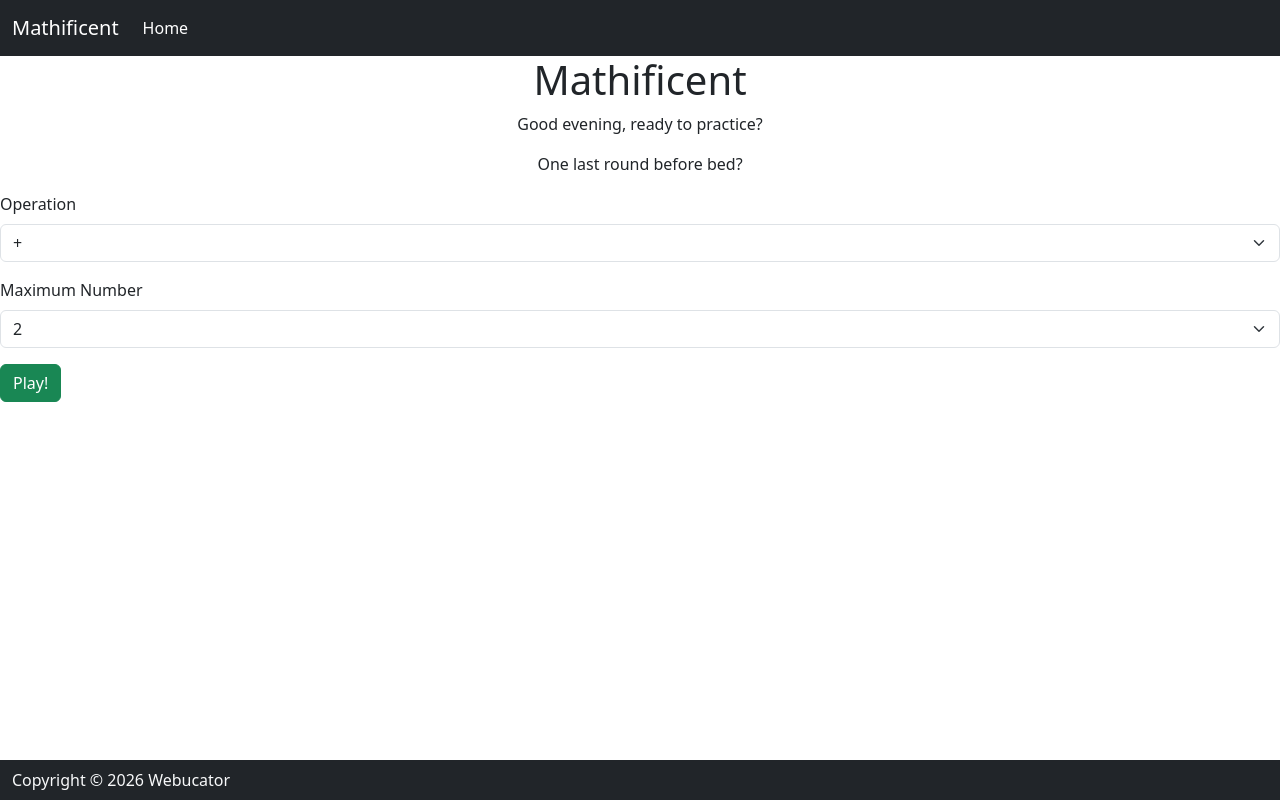
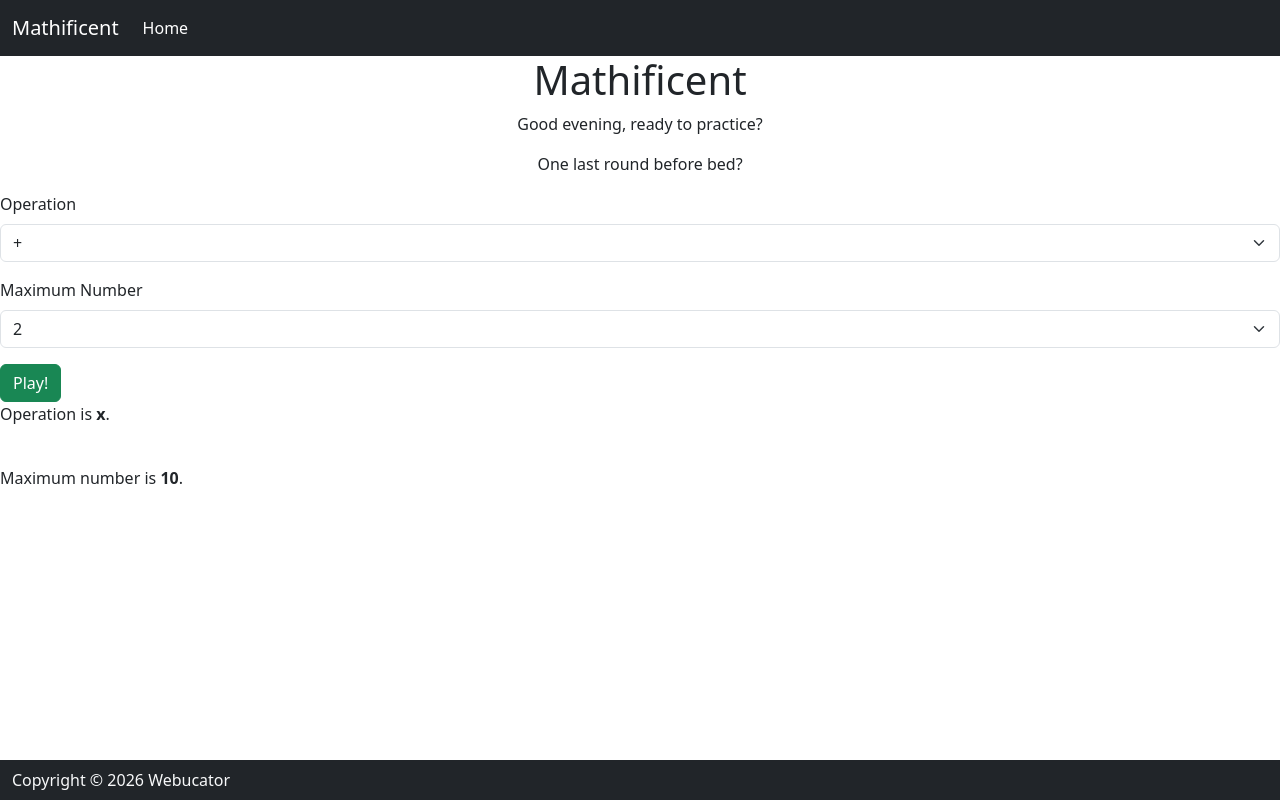
Before and after one commit to hecma3010/mathificent, a React (Vite) app: page / in a window 1280 px wide. Built offline with nearby package versions, Linux system fonts and the light colour scheme.

Commit message:
feat: add game component with operation and max number state

```diff
--- /dev/null
+++ b/src/components/Game.jsx
@@ -0,0 +1,14 @@
+function Game({ operation, maxNumber }) {
+  return (
+    <div>
+      <p>
+        Operation is <strong>{operation}</strong>.
+      </p>
+      <br />
+      <p>
+        Maximum number is <strong>{maxNumber}</strong>.
+      </p>
+    </div>
+  );
+}
+export default Game;
--- a/src/containers/App.jsx
+++ b/src/containers/App.jsx
@@ -1,8 +1,12 @@
 import Footer from "../components/Footer.jsx";
 import Header from "../components/Header.jsx";
 import Main from "../components/Main.jsx";
+import Game from "../components/Game.jsx";
+import { useState } from "react";
 
 function App() {
+  const [operation, setOperation] = useState("x");
+  const [maxNumber, setMaxNumber] = useState(10);
   const date = new Date();
   const currentHour = date.getHours();
   let greeting;
@@ -23,7 +27,13 @@ function App() {
           ? "Plenty of time to practice today!"
           : "One last round before bed?"}
       </p>
-      <Main />
+      <Main
+        operation={operation}
+        setOperation={setOperation}
+        maxNumber={maxNumber}
+        setMaxNumber={setMaxNumber}
+      />
+      <Game operation={operation} maxNumber={maxNumber} />
       <Footer />
     </>
   );
```
